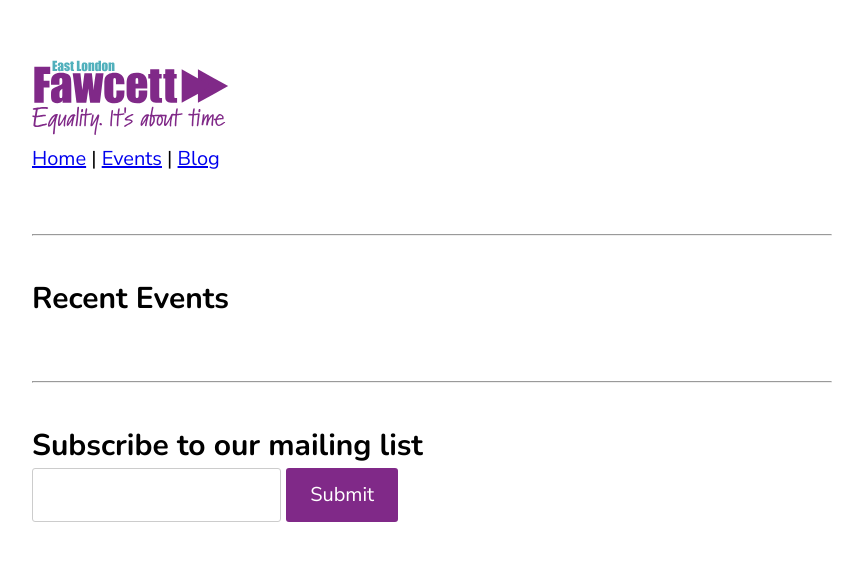
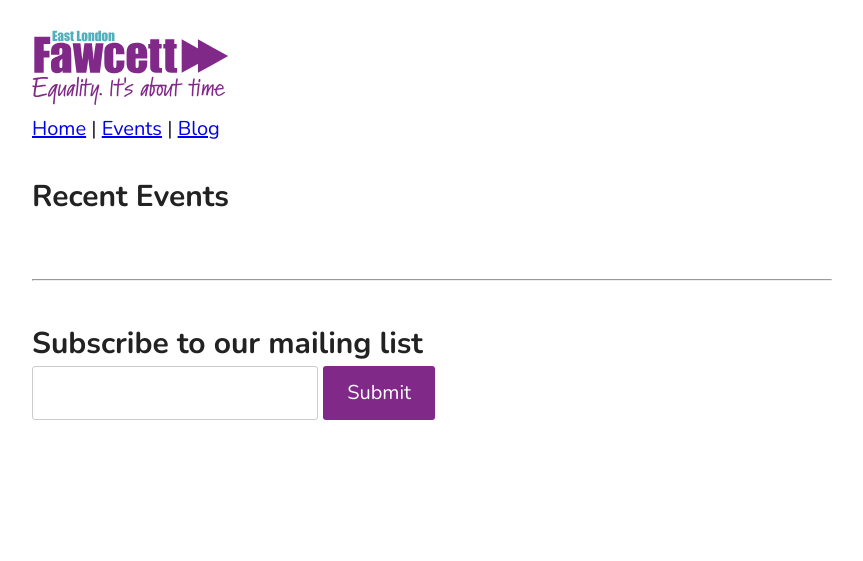
Before and after one commit to fawcetteastlondon/fawcetteastlondon, a Jekyll site: the page built from events.md, in a window 1280 px wide. Shown: the top 561 px of the page, without its empty margins (208-1071 px from the left). Built offline with Jekyll 4.4.1, drawn with Linux system fonts in a browser that asks for light colours; a script that is not in the unit is left out.

Commit message:
restructure

```diff
--- /dev/null
+++ b/_includes/head.html
@@ -0,0 +1,8 @@
+<meta charset="utf-8">
+<title>
+    {% if page.title %}{{page.title}} - {% endif %}
+    {{site.title}}
+</title>
+<link href="https://fonts.googleapis.com/css?family=Nunito:400,600,700&display=swap" rel="stylesheet">
+<link rel="stylesheet" href="{{ 'assets/style.css' | relative_url }}">
+<script src="https://identity.netlify.com/v1/netlify-identity-widget.js"></script>
--- /dev/null
+++ b/_includes/header.html
@@ -0,0 +1,10 @@
+<div class="header">
+    <div class="header__container container">
+        <img src="/assets/logo-white.svg" alt="{{ site.title }}">
+        <div class="header__nav">
+        <a class="header__nav__item" href="{{ 'index/' | relative_url }}">Home</a> |
+        <a class="header__nav__item" href="{{ 'events/'   | relative_url }}">Events</a> |
+        <a class="header__nav__item" href="{{ 'blog/'   | relative_url }}">Blog</a>
+        </div>
+    </div>
+</div>
--- a/_layouts/default.html
+++ b/_layouts/default.html
@@ -1,37 +1,23 @@
 <!DOCTYPE html>
 <html>
 <head>
-  <meta charset="utf-8">
-  <title>
-      {% if page.title %}{{page.title}} - {% endif %}
-      {{site.title}}
-  </title>
-  <link href="https://fonts.googleapis.com/css?family=Nunito+Sans|Nunito:600,700&display=swap" rel="stylesheet">
-  <link rel="stylesheet" href="{{ 'assets/style.css' | relative_url }}">
-  <script src="https://identity.netlify.com/v1/netlify-identity-widget.js"></script>
+    {% include head.html %}
 </head>
 
 <body>
 
-<div id="header">
-  <img src="/assets/logo-white.svg">
-  <!-- <span class='big'>{{ site.title }}</span>
-  <span class='small'>{{ site.subtitle }}</span> -->
+{% include header.html %}
+
+<div id="content">
+  <div class="container">
+  {{ content }}
+  </div>
 </div>
 
-<div id="nav">
-  <a href="{{ 'index/' | relative_url }}">Home</a> |
-  <a href="{{ 'events/'   | relative_url }}">Events</a> |
-  <a href="{{ 'blog/'   | relative_url }}">Blog</a>
+<div class="container">
+    {% include newsletter-signup.html %}
 </div>
 
-<hr>
-
-<div id="content">
-  {{ content }}
-</div>
-
-{% include newsletter-signup.html %}
 
 </body>
 </html>
--- a/_sass/_layout.scss
+++ b/_sass/_layout.scss
@@ -1,5 +1,26 @@
 body {
+
+}
+
+.container {
     max-width: 800px;
     margin: 30px auto;
-    padding: 30px;
 }
+
+// Header
+
+
+// Home
+
+.intro {
+    min-height: 75vh;
+    display: flex;
+    align-items: center;
+    justify-content: center;
+    background: colors(purple);
+    color: white;
+
+    @include breakpoint(medium) {
+        font-size: 1.5rem;
+    }
+}
--- /dev/null
+++ b/_sass/_setup.scss
@@ -0,0 +1,24 @@
+$colors: (
+  purple: #802988,
+  green: #51B0BC,
+  yellow: #FF9900,
+  darkgreen: #458991,
+  red: #C82045
+);
+
+@function colors($base) {
+$color: map-get($colors, $base);
+@return $color;
+}
+
+$breakpoints: (
+  small: "screen and (max-width: 767px)",
+  medium: "screen and (min-width: 768px)",
+  large: "screen and (min-width: 1024px)",
+  very-large: "screen and (min-width: 1280px)"
+);
+
+// Breakpoints mixin
+@mixin breakpoint($size: 'large') {
+    @media #{map-get($breakpoints, $size)} { @content; }
+}
--- a/_sass/_type.scss
+++ b/_sass/_type.scss
@@ -1,6 +1,7 @@
 body {
-    font-family: "Nunito Sans", sans-serif;
+    font-family: "Nunito", sans-serif;
     font-size: 20px;
+    color: #222;
     line-height: 1.5;
     font-weight: 200;
 }
--- a/assets/style.scss
+++ b/assets/style.scss
@@ -3,6 +3,7 @@ exclude: true
 ---
 
 @import "normalize";
+@import "setup";
 @import "type";
 @import "atoms";
 @import "layout";
```
Also changed, not shown: _includes/post-stub.html (+7 -5 lines), _layouts/home.html (+32 -11 lines).
